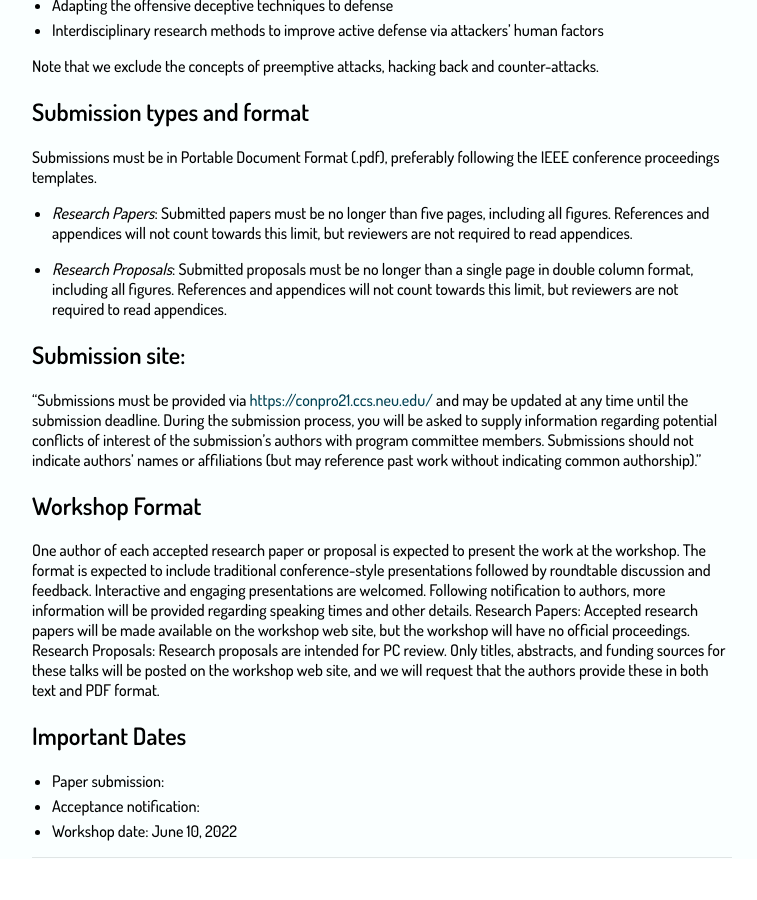
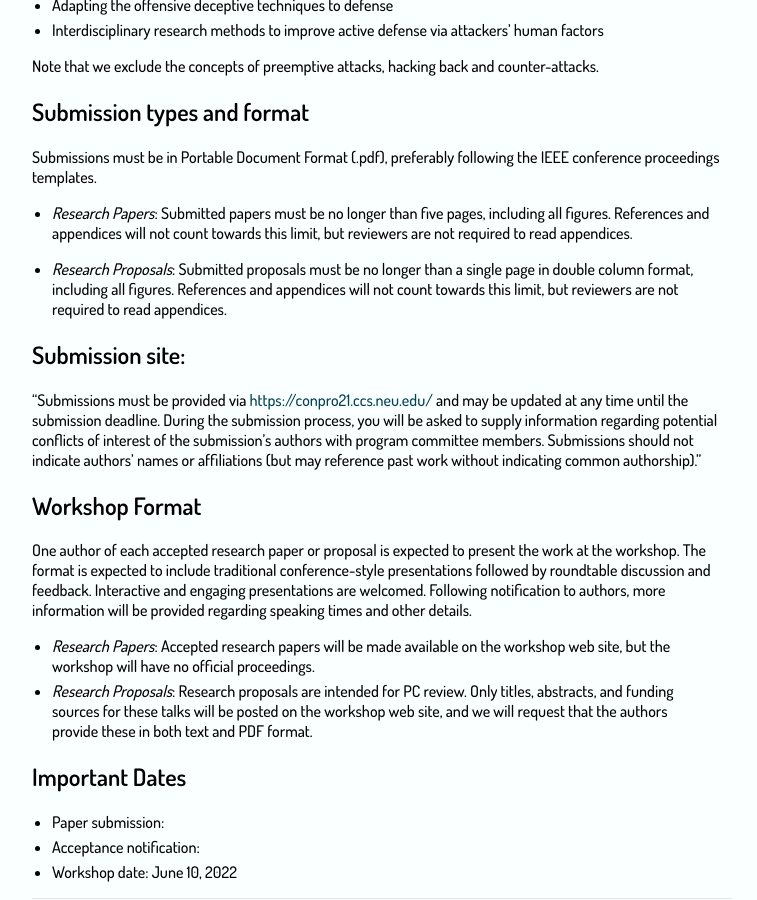
Before and after one commit to BillyPragSec/billypragsec.github.io, a Jekyll site: the page built from index.md, in a window 1280 px wide and 900 px high, scrolled down 2105 px. Shown: the whole window, without its empty margins (258-1015 px from the left). Built offline with Jekyll 4.4.1, drawn with Linux system fonts in a browser that asks for light colours; our own code applies the rules of GitHub Pages for plain Markdown files; before the commit the page ends 2964 px from its top, so only the background shows below that; some of the changed text lies outside the part shown.

```diff
--- a/_config.yml
+++ b/_config.yml
@@ -6,7 +6,7 @@ markdown: kramdown
 nav:
     - {name: CFP, link: '/index.html#call-for-contributions'}
     - {name: Submission, link: '/index.html#submission-types-and-format'}
-    - {name: Schedule 2022, link: '/'}
+    - {name: Schedule, link: '/'}
 
 
 
--- a/index.md
+++ b/index.md
@@ -80,8 +80,8 @@ Submissions must be in Portable Document Format (.pdf), preferably following the
 
 ## Workshop Format
 One author of each accepted research paper or proposal is expected to present the work at the workshop. The format is expected to include traditional conference-style presentations followed by roundtable discussion and feedback. Interactive and engaging presentations are welcomed. Following notification to authors, more information will be provided regarding speaking times and other details.
-Research Papers: Accepted research papers will be made available on the workshop web site, but the workshop will have no official proceedings.
-Research Proposals: Research proposals are intended for PC review. Only titles, abstracts, and funding sources for these talks will be posted on the workshop web site, and we will request that the authors provide these in both text and PDF format.
+* _Research Papers_: Accepted research papers will be made available on the workshop web site, but the workshop will have no official proceedings.
+* _Research Proposals_: Research proposals are intended for PC review. Only titles, abstracts, and funding sources for these talks will be posted on the workshop web site, and we will request that the authors provide these in both text and PDF format.
 
 
 
```
